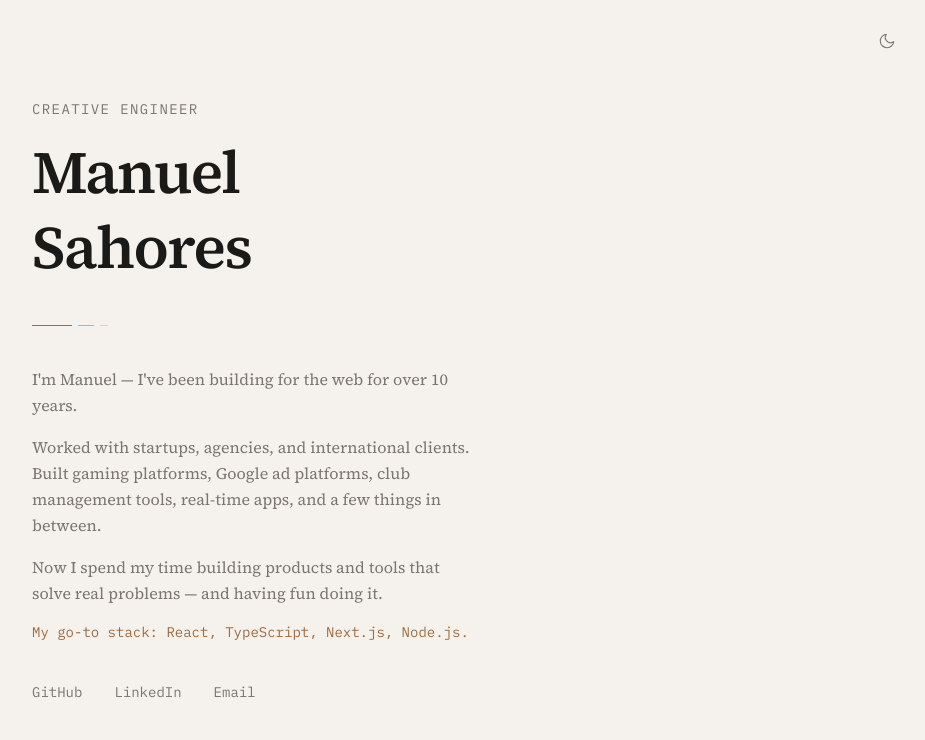
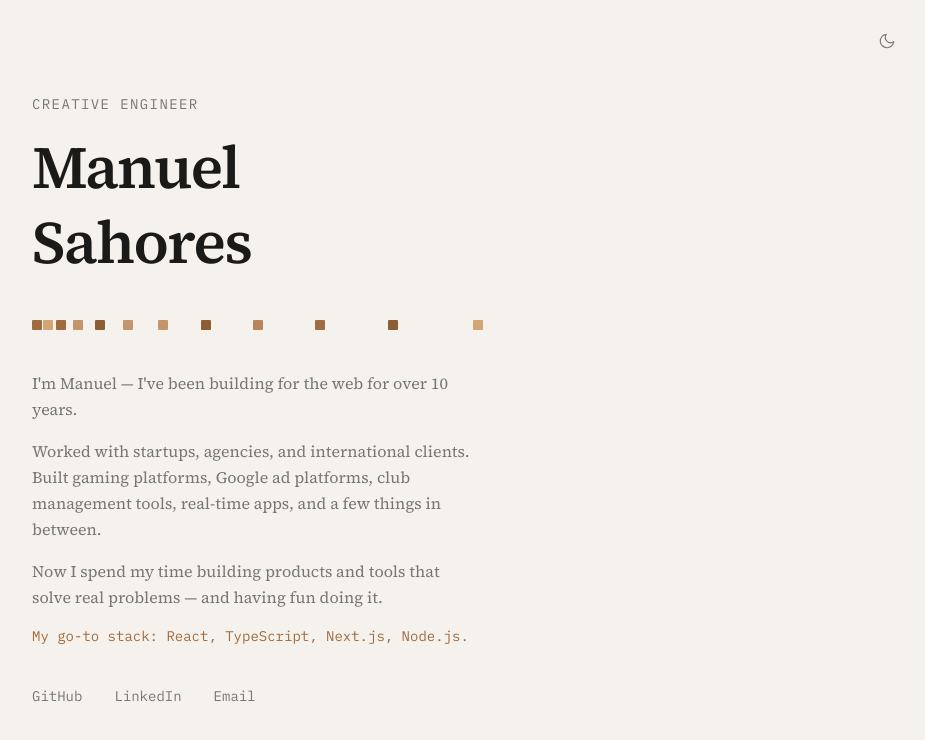
Before and after one commit to msahores/sahores.com, a Next.js app: page / in a window 1280 px wide. Shown: the top 740 px of the page, without its empty margins (352-1277 px from the left). Built offline with nearby package versions, Linux system fonts and the light colour scheme; no server answers.

Commit message:
Add pixel line separator and SVG favicon

```diff
--- /dev/null
+++ b/app/grid-mark.tsx
@@ -0,0 +1,46 @@
+"use client";
+
+import { useEffect, useState } from "react";
+
+const COLORS = ["#c4956a", "#a06b3e", "#8b5e34", "#d4a574", "#b8845a"];
+const COUNT = 12;
+
+function randomColor() {
+  return COLORS[Math.floor(Math.random() * COLORS.length)];
+}
+
+function initial() {
+  return Array.from({ length: COUNT }, () => randomColor());
+}
+
+export function GridMark() {
+  const [colors, setColors] = useState(() => initial());
+
+  useEffect(() => {
+    const interval = setInterval(() => {
+      setColors((prev) => {
+        const next = [...prev];
+        const i = Math.floor(Math.random() * COUNT);
+        next[i] = randomColor();
+        return next;
+      });
+    }, 1200);
+    return () => clearInterval(interval);
+  }, []);
+
+  return (
+    <div className="flex w-full items-center" role="img" aria-hidden="true">
+      {colors.map((color, i) => (
+        <div
+          key={i}
+          className="h-2 w-2 shrink-0 rounded-[1px] sm:h-2.5 sm:w-2.5"
+          style={{
+            backgroundColor: color,
+            marginLeft: i === 0 ? 0 : Math.round(Math.pow(i, 1.8)),
+            transition: "background-color 1.5s ease",
+          }}
+        />
+      ))}
+    </div>
+  );
+}
--- a/app/layout.tsx
+++ b/app/layout.tsx
@@ -21,6 +21,9 @@ export const metadata: Metadata = {
   title: "Manuel Sahores",
   description:
     "Creative engineer building web products for over 10 years.",
+  icons: {
+    icon: "/favicon.svg",
+  },
 };
 
 export default function RootLayout({
--- a/app/page.tsx
+++ b/app/page.tsx
@@ -1,3 +1,4 @@
+import { GridMark } from "./grid-mark";
 import { ThemeToggle } from "./theme-toggle";
 
 export default function Home() {
@@ -18,12 +19,10 @@ export default function Home() {
         </div>
 
         <div
-          className="animate-fade-up mt-8 flex gap-1.5 sm:mt-10"
+          className="animate-fade-up mt-8 sm:mt-10"
           style={{ animationDelay: "0.15s" }}
         >
-          <div className="h-px w-8 bg-accent sm:w-10" />
-          <div className="h-px w-3 bg-accent/50 sm:w-4" />
-          <div className="h-px w-1.5 bg-accent/25 sm:w-2" />
+          <GridMark />
         </div>
 
         <section
```
Also changed, not shown: public/favicon.svg (added).
